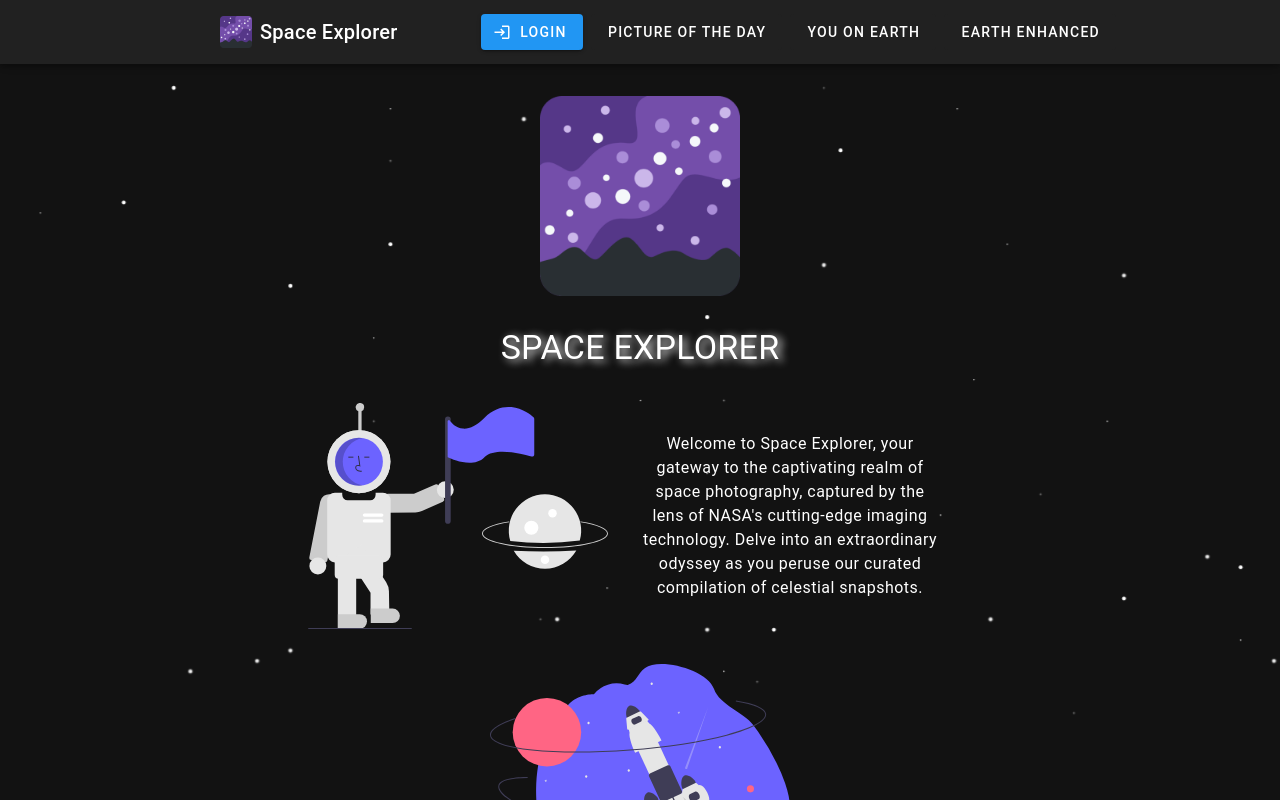
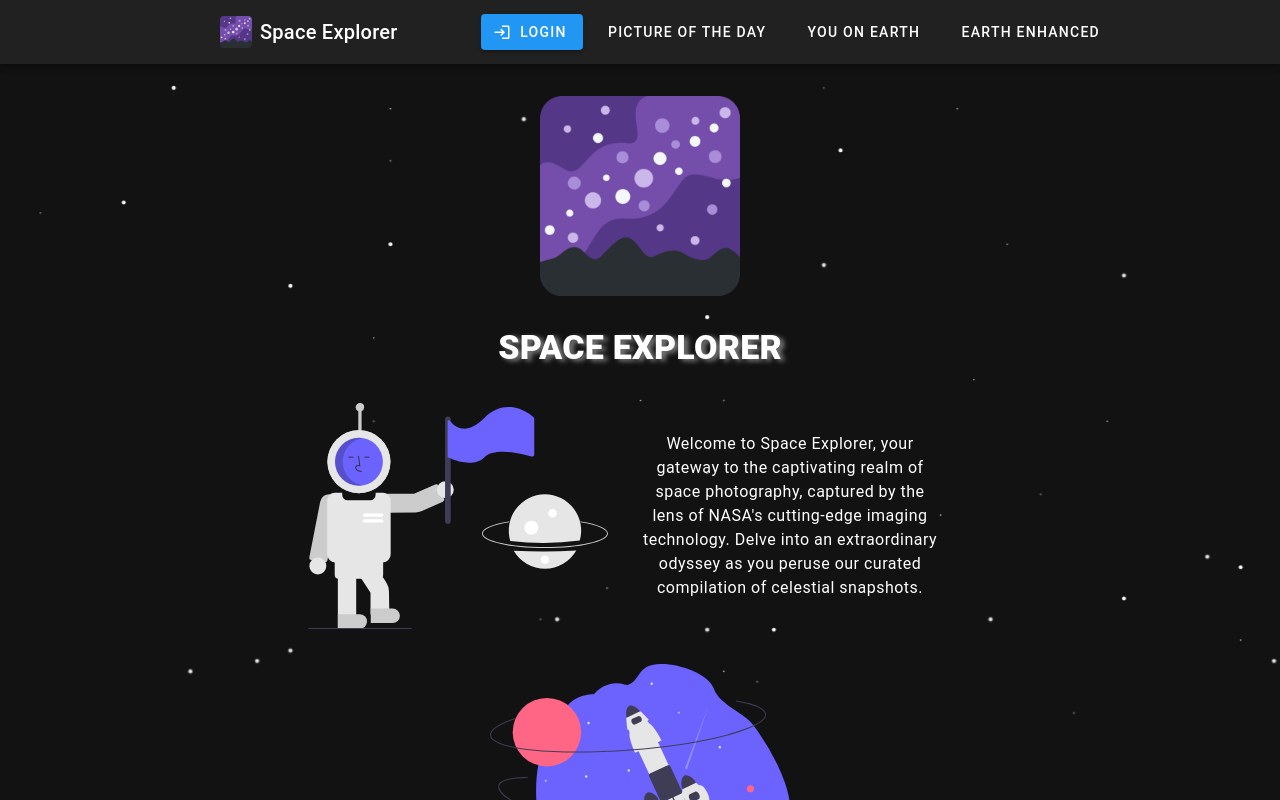
Before and after one commit to berkcambaz/space-explorer, a Vue app in the folder web/: page /home in a window 1280 px wide. Shown: the top 800 px of the page. Built offline with nearby package versions, Linux system fonts and the light colour scheme; no server answers.

Commit message:
Improve home title text

```diff
--- a/web/src/views/Home.vue
+++ b/web/src/views/Home.vue
@@ -12,7 +12,7 @@
 
     <VImg src="/android-chrome-512x512.png" class="mx-auto my-8" maxWidth="200" />
 
-    <h1 class="text-h4 text-center" style="text-shadow: 4px 2px 8px #fff;">
+    <h1 class="text-center text-h4 header">
       SPACE EXPLORER
     </h1>
 
@@ -51,3 +51,10 @@
 
   </VSheet>
 </template>
+
+<style scoped>
+.header {
+  font-weight: 800;
+  text-shadow: 4px 2px 5px gray;
+}
+</style>
```
Also changed, not shown: 1 other file (tests, documents, lock files or other folders).
